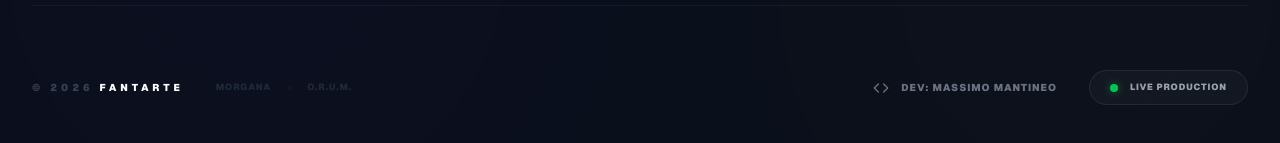
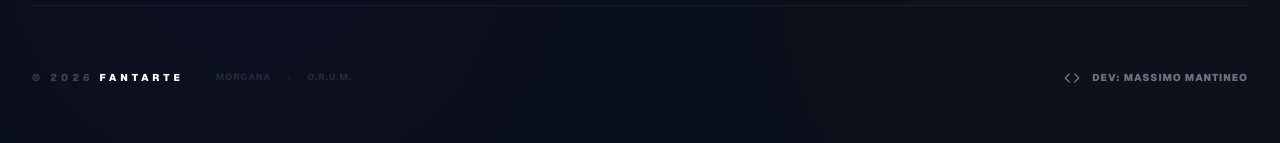
Before and after one commit to Mantineo-Massimo/fantarte, a Next.js app: page / in a window 1280 px wide. Shown: the part 2993-3136 px from the top of the page. Built offline with nearby package versions, Linux system fonts and the light colour scheme; no server answers; the database is empty.

Commit message:
refactor: remove live production status indicator from footer

```diff
--- a/src/components/Footer.tsx
+++ b/src/components/Footer.tsx
@@ -97,10 +97,6 @@ export default function Footer() {
                              <FiCode size={16} />
                              <span className="text-[10px] font-black uppercase tracking-widest">Dev: Massimo Mantineo</span>
                         </div>
-                        <div className="px-5 py-2.5 rounded-full glass border border-white/5 flex items-center gap-3">
-                             <span className="w-2 h-2 rounded-full bg-green-500 shadow-[0_0_10px_rgba(34,197,94,0.5)] animate-pulse" />
-                             <span className="text-[9px] font-black uppercase tracking-widest text-gray-400">Live Production</span>
-                        </div>
                     </div>
                 </div>
             </div>
```
